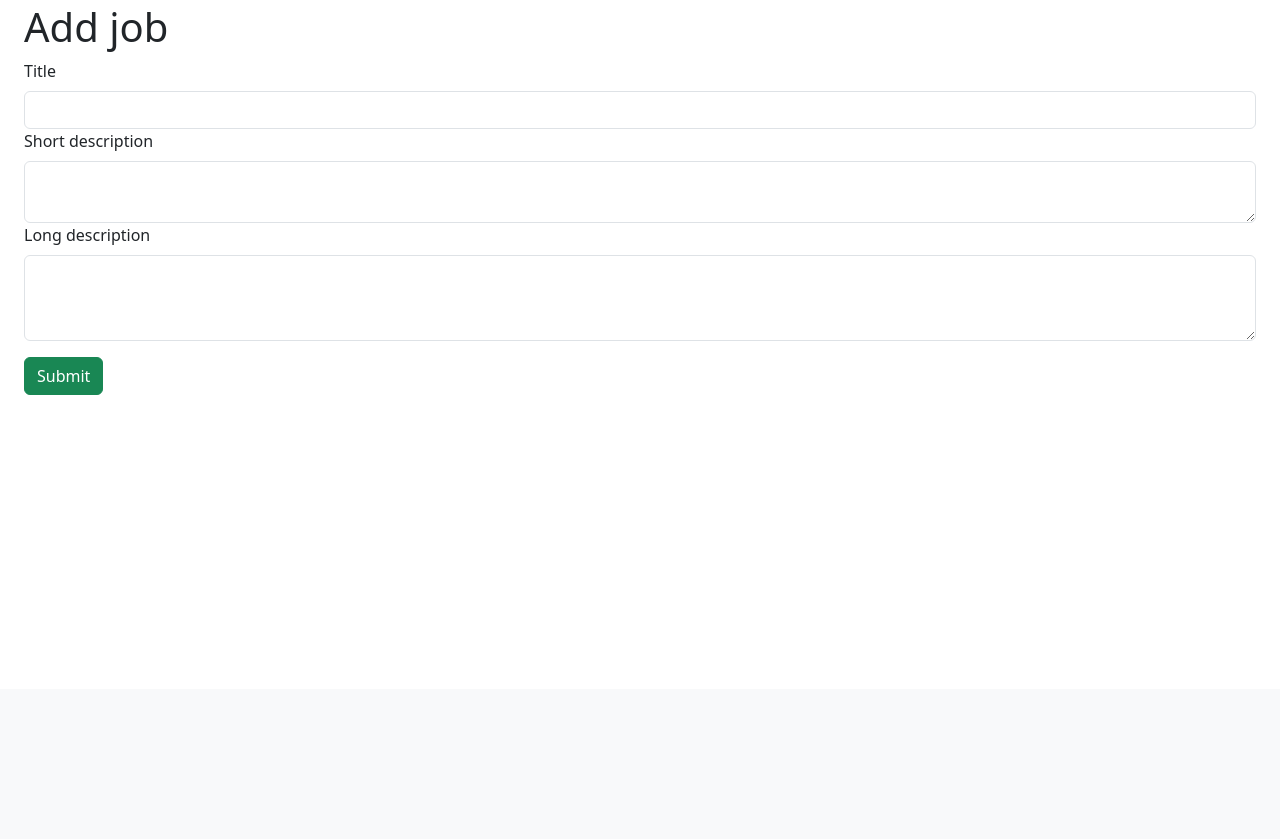
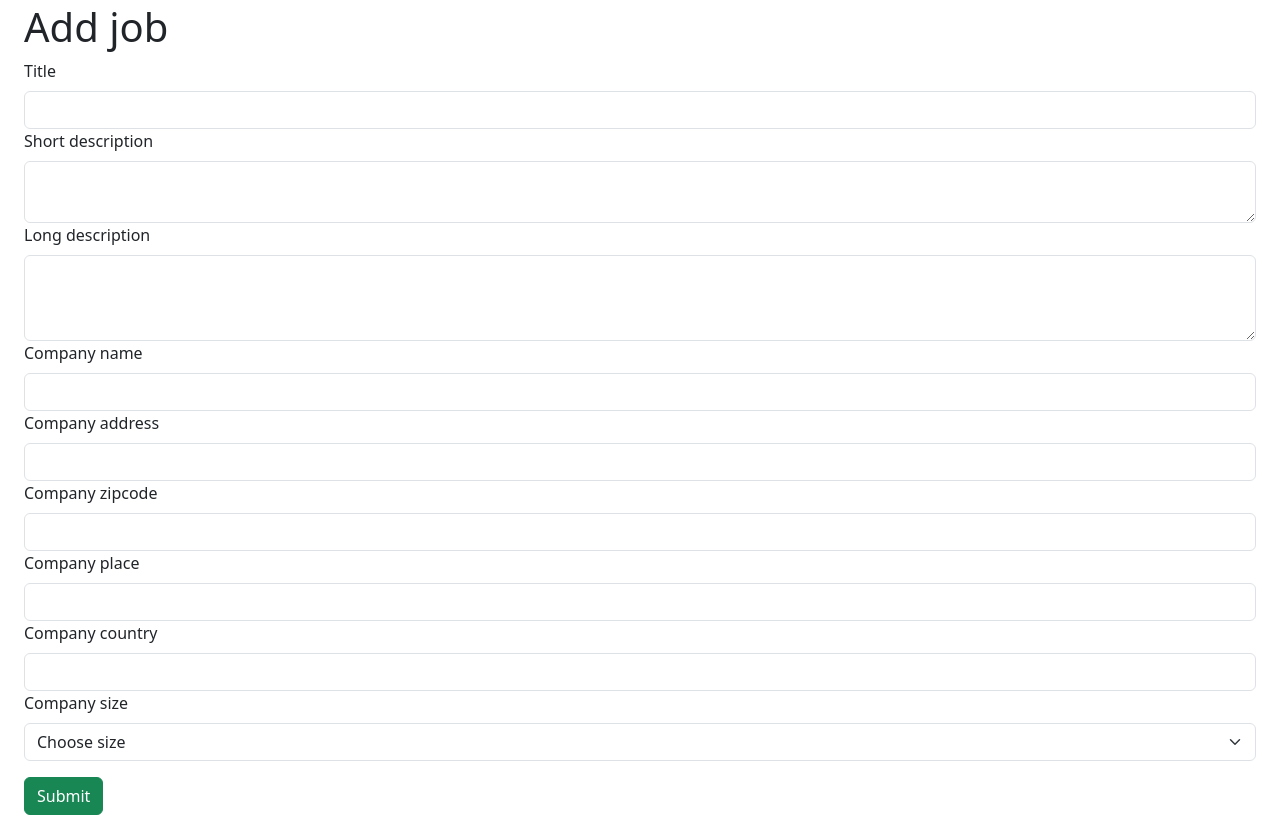
Before and after one commit to rodrigo00mp/django-vue-job-board, a Django app: page /jobs/add/ in a window 1280 px wide. Shown: the part 111-950 px from the top of the page. Before the commit the page ends 506 px from the top, so only its background shows below. Run offline with Django 5.2, Linux system fonts and the light colour scheme; a user stored in the database is signed in; data comes from the database, SQL or seed files in the repository; both versions use the stored data as it was after the commit.

Commit message:
Added vue.js form validation and modified Job model to add company info

```diff
--- a/job_board/core/templates/core/base.html
+++ b/job_board/core/templates/core/base.html
@@ -38,9 +38,12 @@
   </nav>
   <section class="section p-4">
     {%block content%}
-      {%endblock%}
+    {%endblock%}
   </section>
+  <script src="https://unpkg.com/vue@3/dist/vue.global.js"></script>
 
+  {%block scripts%}
+  {%endblock%}
   <script src="https://cdn.jsdelivr.net/npm/bootstrap@5.3.7/dist/js/bootstrap.bundle.min.js" integrity="sha384-ndDqU0Gzau9qJ1lfW4pNLlhNTkCfHzAVBReH9diLvGRem5+R9g2FzA8ZGN954O5Q" crossorigin="anonymous"></script>
   </body>
 </html>
--- a/job_board/core/views.py
+++ b/job_board/core/views.py
@@ -7,7 +7,7 @@ from job.models import Job
 from userprofile.models import Userprofile
 
 def frontpage(request):
-  jobs = Job.objects.all()
+  jobs = Job.objects.order_by('-created_at')
 
 
   return render(request, 'core/frontpage.html', {
--- a/job_board/job/forms.py
+++ b/job_board/job/forms.py
@@ -5,7 +5,7 @@ from .models import Job, Application
 class AddJobForm(forms.ModelForm):
   class Meta:
     model = Job
-    fields = ['title', 'short_description', 'long_description']
+    fields = ['title', 'short_description', 'long_description', 'company_name', 'company_address', 'company_zipcode', 'company_place', 'company_country', 'company_size']
 
 class ApplicationForm(forms.ModelForm):
   class Meta:
--- a/job_board/job/models.py
+++ b/job_board/job/models.py
@@ -4,9 +4,27 @@ from django.db import models
 
 # Create your models here.
 class Job(models.Model):
+  SIZE_1_9 = 'size_1-9'
+  SIZE_10_49 = 'size_10-49'
+  SIZE_50_99 = 'size_50-99'
+  SIZE_100 = 'size_100'
+
+  CHOICES_SIZE = (
+    (SIZE_1_9, '1-9'),
+    (SIZE_10_49, '10-49'),
+    (SIZE_50_99, '50-99'),
+    (SIZE_100, '100+'),
+  )
+
   title = models.CharField(max_length=255)
   short_description = models.TextField()
   long_description = models.TextField(blank=True, null=True)
+  company_name = models.CharField(max_length=255)
+  company_address = models.CharField(max_length=255, blank=True, null=True)
+  company_zipcode = models.CharField(max_length=255, blank=True, null=True)
+  company_place = models.CharField(max_length=255, blank=True, null=True)
+  company_country = models.CharField(max_length=255, blank=True, null=True)
+  company_size = models.CharField(max_length=20, choices=CHOICES_SIZE, default=SIZE_1_9)
 
   created_by = models.ForeignKey(User, on_delete=models.CASCADE, related_name='jobs')
   created_at = models.DateTimeField(auto_now_add=True)
--- a/job_board/job/templates/job/add_job.html
+++ b/job_board/job/templates/job/add_job.html
@@ -1,8 +1,11 @@
+
 {%extends 'core/base.html'%}
 
 {%block content%}
+<div id="add-job-app">
+
 <h1 class="title">Add job</h1>
-<form action="" method='post'>
+<form v-on:submit="validateForm" action="" method='post' >
   {%csrf_token%}
 
   {%if form.errors%}
@@ -13,16 +16,22 @@
     {%endfor%}
   {%endif%}
 
+  <div class="notifications danger" v-if="errors.length">
+    <p v-for="error in errors">
+      [[ error ]]
+    </p>
+  </div>
+
   <div class="field">
     <label class='form-label' for="">Title</label>
     <div class="control">
-      <input class="form-control" type="text" name="title" id="id_title">
+      <input class="form-control" type="text" name="title" id="id_title" v-model="title">
     </div>
   </div>
   <div class="field">
     <label class='form-label' for="">Short description</label>
     <div class="control">
-      <textarea class="form-control"  name="short_description" id="id_short_description"></textarea>
+      <textarea class="form-control"  name="short_description" id="id_short_description" v-model="short_description"></textarea>
     </div>
   </div>
 
@@ -33,11 +42,117 @@
     </div>
   </div>
 
+  <div class="field">
+    <label class='form-label' for="">Company name</label>
+    <div class="control">
+      <input class="form-control" type="text" name="company_name" id="id_company_name" v-model="company_name">
+    </div>
+  </div>
+  <div class="field">
+    <label class='form-label' for="">Company address</label>
+    <div class="control">
+      <input class="form-control" type="text" name="company_address" id="id_company_address">
+    </div>
+  </div>
+  <div class="field">
+    <label class='form-label' for="">Company zipcode</label>
+    <div class="control">
+      <input class="form-control" type="text" name="company_zipcode" id="id_company_zipcode">
+    </div>
+  </div>
+  <div class="field">
+    <label class='form-label' for="">Company place</label>
+    <div class="control">
+      <input class="form-control" type="text" name="company_place" id="id_company_place">
+    </div>
+  </div>
+  <div class="field">
+    <label class='form-label' for="">Company country</label>
+    <div class="control">
+      <input class="form-control" type="text" name="company_country" id="id_company_country">
+    </div>
+  </div>
+  <div class="field">
+    <label class='form-label' for="">Company size</label>
+    <div class="control">
+      <select class="form-select" name="company_size" id="id_company_size" v-model="company_size">
+        <option value="">Choose size</option>
+        <option value="size_1_9">1-9</option>
+        <option value="size_10_49">10-49</option>
+        <option value="size_50_99">50-99</option>
+        <option value="size_100">100+</option>
+      </select>
+    </div>
+  </div>
 
   <div class="field mt-3">
     <div class="form_control">
-      <button class="btn btn-success">Submit</button>
+      <button class="btn btn-success" type="submit">Submit</button>
     </div>
   </div>
 </form>
+
+</div>
 {%endblock%}
+
+{%block scripts%}
+<script>
+// Wait for Vue.js to be fully loaded
+document.addEventListener('DOMContentLoaded', function() {
+  // Add a small delay to ensure Vue.js is ready
+  setTimeout(function() {
+    if (typeof Vue !== 'undefined') {
+      const { createApp } = Vue;
+
+      const app = createApp({
+        data() {
+          return {
+            title: '',
+            company_name: '',
+            short_description: '',
+            company_size: '',
+            errors: []
+          }
+        },
+        delimiters:['[[', ']]'],
+        methods: {
+          validateForm(e) {
+            this.errors = [];
+
+            if (!this.title.trim()) {
+              this.errors.push('The title is missing');
+            }
+            if (!this.company_name.trim()) {
+              this.errors.push('Company name is missing');
+            }
+            if (!this.short_description.trim()) {
+              this.errors.push('The short description is missing');
+            }
+            if (!this.company_size) {
+              this.errors.push('The company size is missing');
+            }
+
+            if (this.errors.length) {
+              // Get the form element and submit it
+              e.preventDefault()
+              return false
+
+            } else {
+              return true
+            }
+          }
+        },
+        mounted() {
+          console.log('Vue app mounted successfully!');
+        }
+      });
+
+      app.mount('#add-job-app');
+      console.log('Vue app created and mounted');
+    } else {
+      console.error('Vue.js is not available');
+    }
+  }, 100); // 100ms delay to ensure Vue.js is loaded
+});
+</script>
+{%endblock%}
--- a/job_board/userprofile/templates/userprofile/dashboard.html
+++ b/job_board/userprofile/templates/userprofile/dashboard.html
@@ -5,7 +5,7 @@
 
   {%if userprofile.is_employer%}
     <h2 class="subtitle">Jobs</h2>
-
+    <a href="{%url 'add_job' %}" class="btn btn-success">Add job</a>
     {%for job in request.user.jobs.all%}
     <div class="job">
       <a href="{%url 'view_dashboard_job' job.id%}">{{job.title}}</a>
```
Also changed, not shown: job_board/job/templates/job/job_detail.html (+7 -0 lines), job_board/userprofile/templates/userprofile/view_dashboard_job.html (+10 -2 lines), job_board/db.sqlite3, job_board/job/migrations/0004_job_company_address_job_company_country_and_more.py (added).
